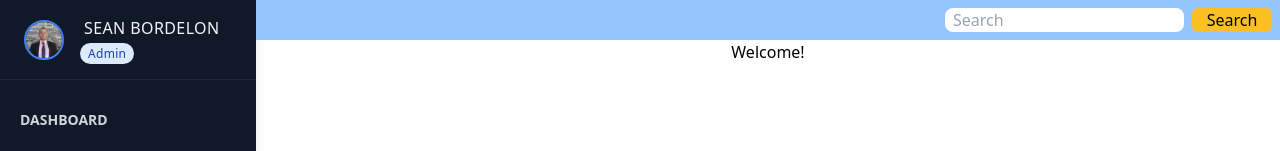
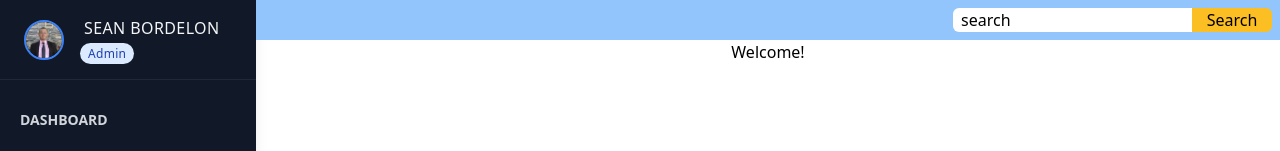
Before and after one commit to lsuman83/react-java-portfolio-app, a React (Create React App) app: page / in a window 1280 px wide. Shown: the top 151 px of the page. Built offline with nearby package versions, Linux system fonts and the light colour scheme.

Commit message:
setting state and handling input change for search

```diff
--- a/src/components/Home.js
+++ b/src/components/Home.js
@@ -2,15 +2,28 @@ import React from 'react'
 import Navbar from './Navbar'
 
 class Home extends React.Component {
+
+    state={
+        search: ''
+    }
+
+    handleChange = (event) => {
+
+        this.setState({
+            search: event.target.value
+        })
+
+    }
     render(){
+
         return(
             <div className="flex min-h-screen">
                 <Navbar />
                 <div className='flex flex-col w-full'>
                     <header className='flex justify-end bg-blue-300 p-2'>
                         <form>
-              <input className='rounded-lg pl-2 mr-2' type='text' value='' placeholder='Search'/>
-              <button className='w-20 px-2 rounded-md bg-yellow-400' type='submit' value='Search'>Search</button>
+                            <input onChange={this.handleChange} className='rounded-l-md pl-2' type='text' value='search' placeholder='Search'/>
+                            <button className='w-20 px-2 rounded-r-md bg-yellow-400' type='submit' value='Search'>Search</button>
                         </form>
                     </header>
                     <div className='text-center'>
```
Lines whose indentation alone changed are shown as unchanged.
